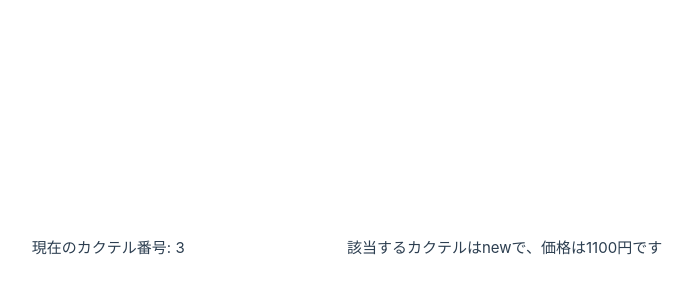
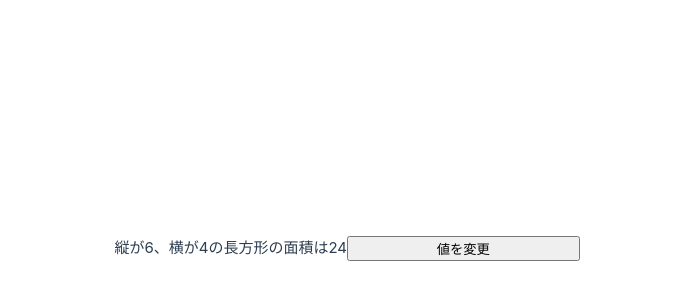
Before and after one commit to arakaki-asdf/hello-vue, a Vue app: page / in a window 1280 px wide. Shown: the part 152-452 px from the top of the page, without its empty margins (293-985 px from the left). Built offline with nearby package versions, Linux system fonts and the light colour scheme.

Commit message:
ライフサイクル

```diff
--- a/src/App.vue
+++ b/src/App.vue
@@ -1,43 +1,41 @@
 <script setup lang="ts">
-import { ref, watch } from "vue";
+import { ref, computed, onBeforeMount, onMounted,
+    onBeforeUpdate, onUpdated, onRenderTracked, onRenderTriggered } from "vue";
+import type { DebuggerEvent } from "vue";
 
-interface Data {
-  id: number;
-  name: string;
-  price: number;
+const heightInit = Math.round(Math.random() * 10);
+const widthInit = Math.round(Math.random() * 10);
+const height = ref(heightInit);
+const width = ref(widthInit);
+const area = computed((): number => {
+    return height.value * width.value;
+  });
+const change = (): void => {
+  height.value = Math.round(Math.random() * 10);
+  width.value = Math.round(Math.random() * 10);
 };
 
-// テンプレート変数
-const dataNo = ref(1);
-const priceMessage = ref("");
-
-watch(dataNo, (): void => {
-    priceMessage.value = getCocktailInfo(dataNo.value);
-  }
-);
-
-function getCocktailInfo(no: number): string {
-  // データ
-  const map = new Map<number, Data>();
-  map.set(1, {id: 1, name: "white", price: 1200});
-  map.set(2, {id: 2, name: "blue", price: 1500});
-  map.set(3, {id: 3, name: "new", price: 1100});
-  map.set(4, {id: 4, name: "mat", price: 1500});
-  const data = map.get(no);
-
-  return data === undefined
-    ? "該当カクテルはありません。"
-    : `該当するカクテルは${data.name}で、価格は${data.price}円です`;
-}
-
-setInterval(
-  (): void => {
-    dataNo.value = Math.round(Math.random() * 3) + 1;
-  },
-  1000);
+onBeforeMount((): void => {
+  console.log(`beforeMount: ${height.value} * ${width.value}`);
+});
+onMounted((): void => {
+  console.log(`mounted: ${height.value} * ${width.value}`);
+});
+onBeforeUpdate((): void => {
+  console.log(`beforeUpdate: ${height.value} * ${width.value}`);
+});
+onUpdated((): void => {
+  console.log(`updated: ${height.value} * ${width.value}`);
+});
+onRenderTracked((): void => {
+  console.log(`renderTracked: ${height.value} * ${width.value}`);
+});
+onRenderTriggered((): void => {
+  console.log(`renderTriggered: ${height.value} * ${width.value}`);
+});
 </script>
 
 <template>
-  <p>現在のカクテル番号: {{ dataNo }}</p>
-  <p>{{ priceMessage }}</p>
+  <p>縦が{{ height }}、横が{{ width }}の長方形の面積は{{ area }}</p>
+  <button v-on:click="change">値を変更</button>
 </template>
```
